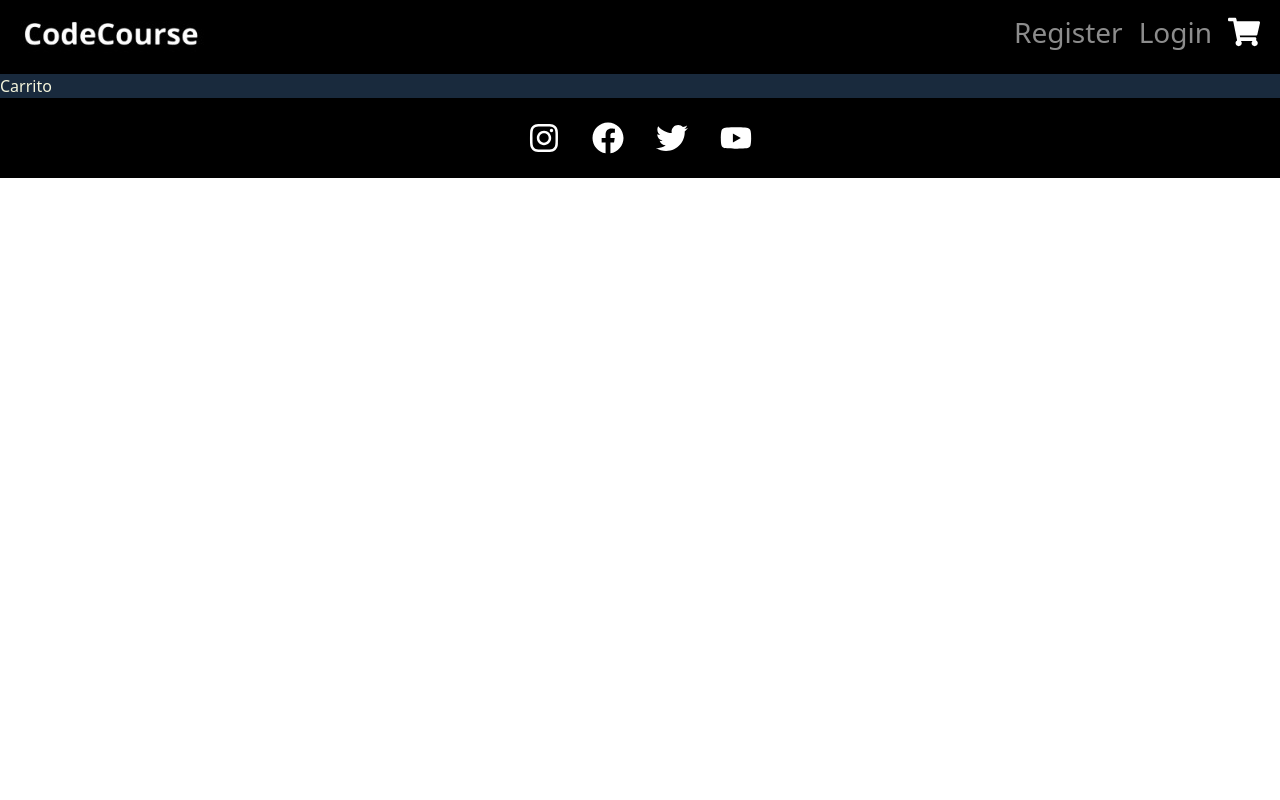
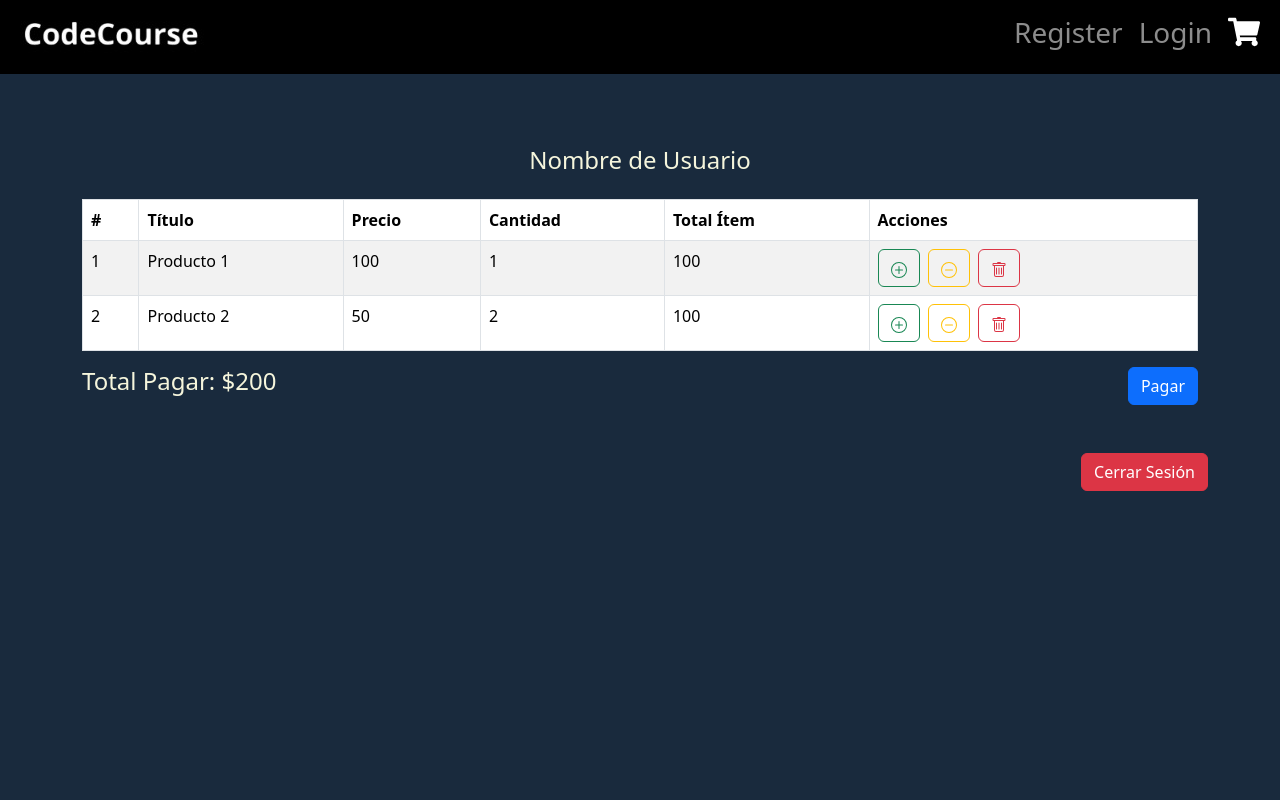
Before and after one commit to Makaosva/hito_2_desarrollo_frontend, a React (Vite) app: page /carrito in a window 1280 px wide. Shown: the top 800 px of the page. Built offline with nearby package versions, Linux system fonts and the light colour scheme; no server answers.

Commit message:
vista carrito

```diff
--- a/src/components/CerrarSesionButton.jsx
+++ b/src/components/CerrarSesionButton.jsx
@@ -13,7 +13,7 @@ const CerrarSesionButton = () => {
   };
 
   return (
-    <div
+    <div className="p-5"
       style={{
         display: "flex",
         justifyContent: "flex-end",
--- a/src/views/Carrito.jsx
+++ b/src/views/Carrito.jsx
@@ -1,4 +1,107 @@
+import React, { useState } from "react";
+import { Button, Container, Table } from "react-bootstrap";
+import { BsPlusCircle, BsDashCircle, BsTrash } from "react-icons/bs";
+import CerrarSesionButton from "../components/CerrarSesionButton";
+
 const Carrito = () => {
-    return <div>Carrito</div>;
+  const [carrito, setCarrito] = useState([
+    {
+      id: 1,
+      titulo: "Producto 1",
+      precio: 100,
+      cantidad: 1,
+    },
+    {
+      id: 2,
+      titulo: "Producto 2",
+      precio: 50,
+      cantidad: 2,
+    },
+  ]);
+
+  const agregarItem = (id) => {
+    setCarrito((prev) =>
+      prev.map((item) =>
+        item.id === id ? { ...item, cantidad: item.cantidad + 1 } : item
+      )
+    );
   };
-  export default Carrito;
+
+  const disminuirItem = (id) => {
+    setCarrito((prev) =>
+      prev.map((item) =>
+        item.id === id && item.cantidad > 1
+          ? { ...item, cantidad: item.cantidad - 1 }
+          : item
+      )
+    );
+  };
+
+  const eliminarItem = (id) => {
+    setCarrito((prev) => prev.filter((item) => item.id !== id));
+  };
+
+  const totalPagar = carrito.reduce(
+    (acc, item) => acc + item.precio * item.cantidad,
+    0
+  );
+
+  return (
+    <Container fluid className="mt-5 p-4" style={{ minHeight: "100vh" }}>
+      <h4 className="text-center">Nombre de Usuario</h4>
+      <Container className="mt-4">
+        <Table striped bordered hover>
+          <thead>
+            <tr>
+              <th>#</th>
+              <th>Título</th>
+              <th>Precio</th>
+              <th>Cantidad</th>
+              <th>Total Ítem</th>
+              <th>Acciones</th>
+            </tr>
+          </thead>
+          <tbody>
+            {carrito.map((item, index) => (
+              <tr key={item.id}>
+                <td>{index + 1}</td>
+                <td>{item.titulo}</td>
+                <td>{item.precio}</td>
+                <td>{item.cantidad}</td>
+                <td>{item.precio * item.cantidad}</td>
+                <td>
+                  <Button
+                    variant="outline-success"
+                    onClick={() => agregarItem(item.id)}
+                  >
+                    <BsPlusCircle />
+                  </Button>
+                  <Button
+                    variant="outline-warning"
+                    onClick={() => disminuirItem(item.id)}
+                    className="mx-2"
+                  >
+                    <BsDashCircle />
+                  </Button>
+                  <Button
+                    variant="outline-danger"
+                    onClick={() => eliminarItem(item.id)}
+                  >
+                    <BsTrash />
+                  </Button>
+                </td>
+              </tr>
+            ))}
+          </tbody>
+        </Table>
+        <div className="d-flex justify-content-between">
+          <h4>Total Pagar: ${totalPagar}</h4>
+          <Button variant="primary">Pagar</Button>
+        </div>
+      </Container>
+      <CerrarSesionButton />
+    </Container>
+  );
+};
+
+export default Carrito;
```
